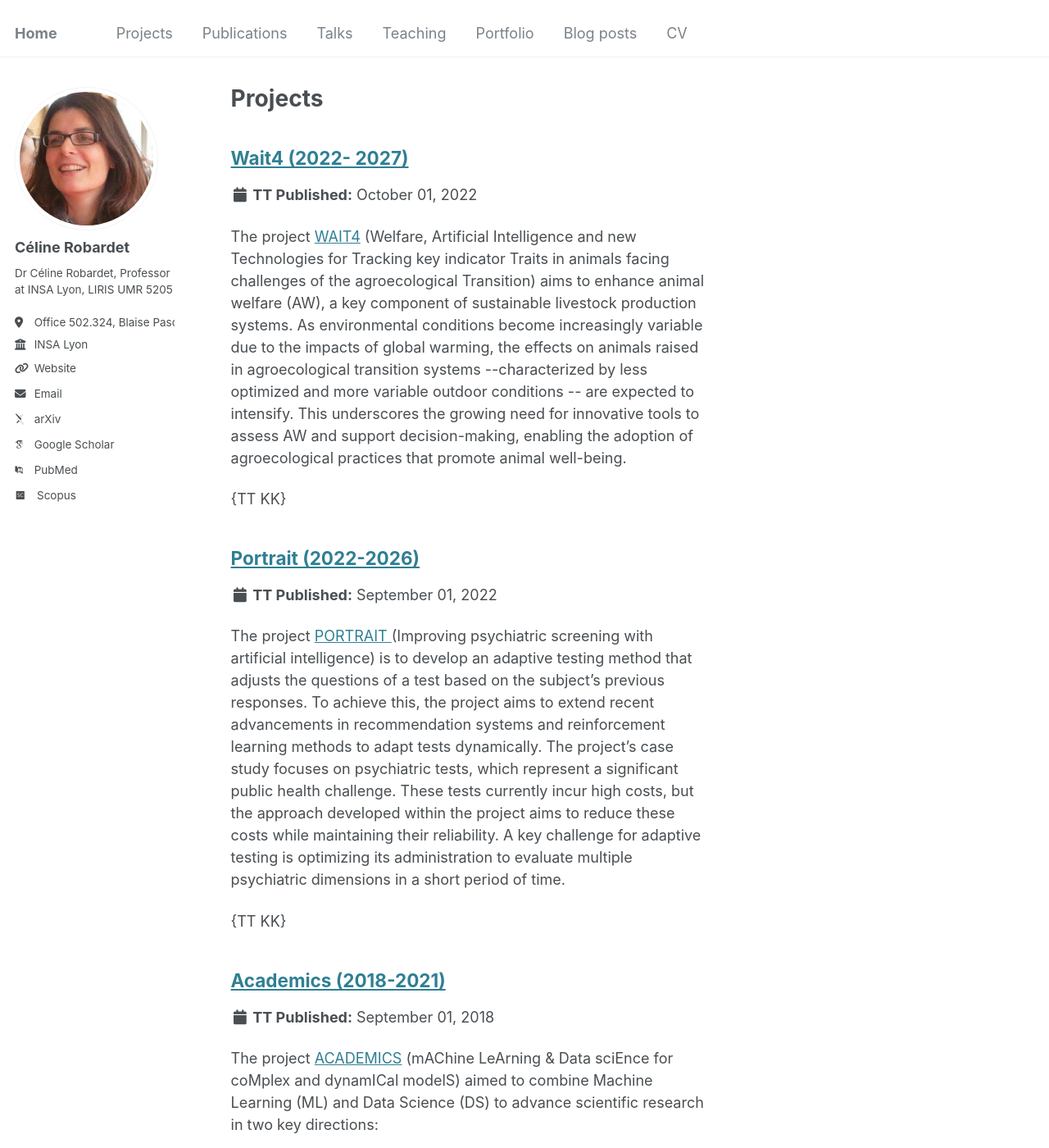
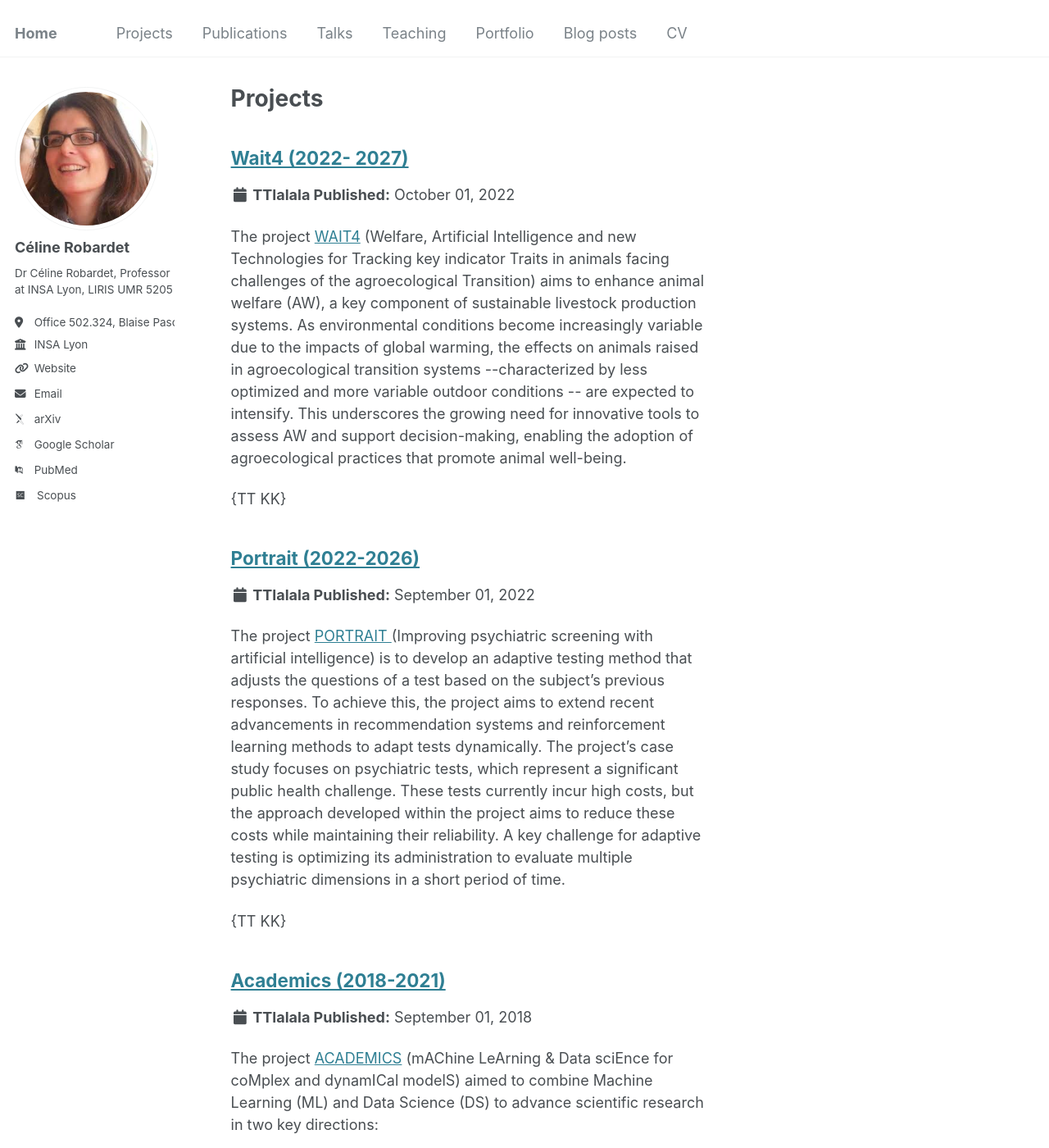
Before and after one commit to crobardet/crobardet.github.io, a Jekyll site: the page built from _pages/projects.html, in a window 1280 px wide and 1400 px high. Shown: the whole window at 82% size. Built offline with Jekyll 4.4.1, drawn with Linux system fonts in a browser that asks for light colours; some web fonts are replaced; some of the changed text lies outside the part shown.

Commit message:
Update archive-single-project.html

```diff
--- a/_includes/archive-single-project.html
+++ b/_includes/archive-single-project.html
@@ -43,7 +43,7 @@
         {% elsif post.collection == 'publications' %}
           <p><b>Project type:</b> <i>{{ post.venue }}</i> </p>
         {% elsif post.date %}
-         <p class="page__date"><strong><i class="fa fa-fw fa-calendar" aria-hidden="true"></i>  TT {{ site.data.ui-text[site.locale].date_label | default: "Published:" }}</strong> <time datetime="{{ post.date | default: "1900-01-01" | date_to_xmlschema }}">{{ post.date | default: "1900-01-01" | date: "%B %d, %Y" }}</time></p>
+         <p class="page__date"><strong><i class="fa fa-fw fa-calendar" aria-hidden="true"></i>  TTlalala {{ site.data.ui-text[site.locale].date_label | default: "Published:" }}</strong> <time datetime="{{ post.date | default: "1900-01-01" | date_to_xmlschema }}">{{ post.date | default: "1900-01-01" | date: "%B %d, %Y" }}</time></p>
         {% endif %}
 
     {% if post.excerpt and site.read_more != 'enabled' %}
```
